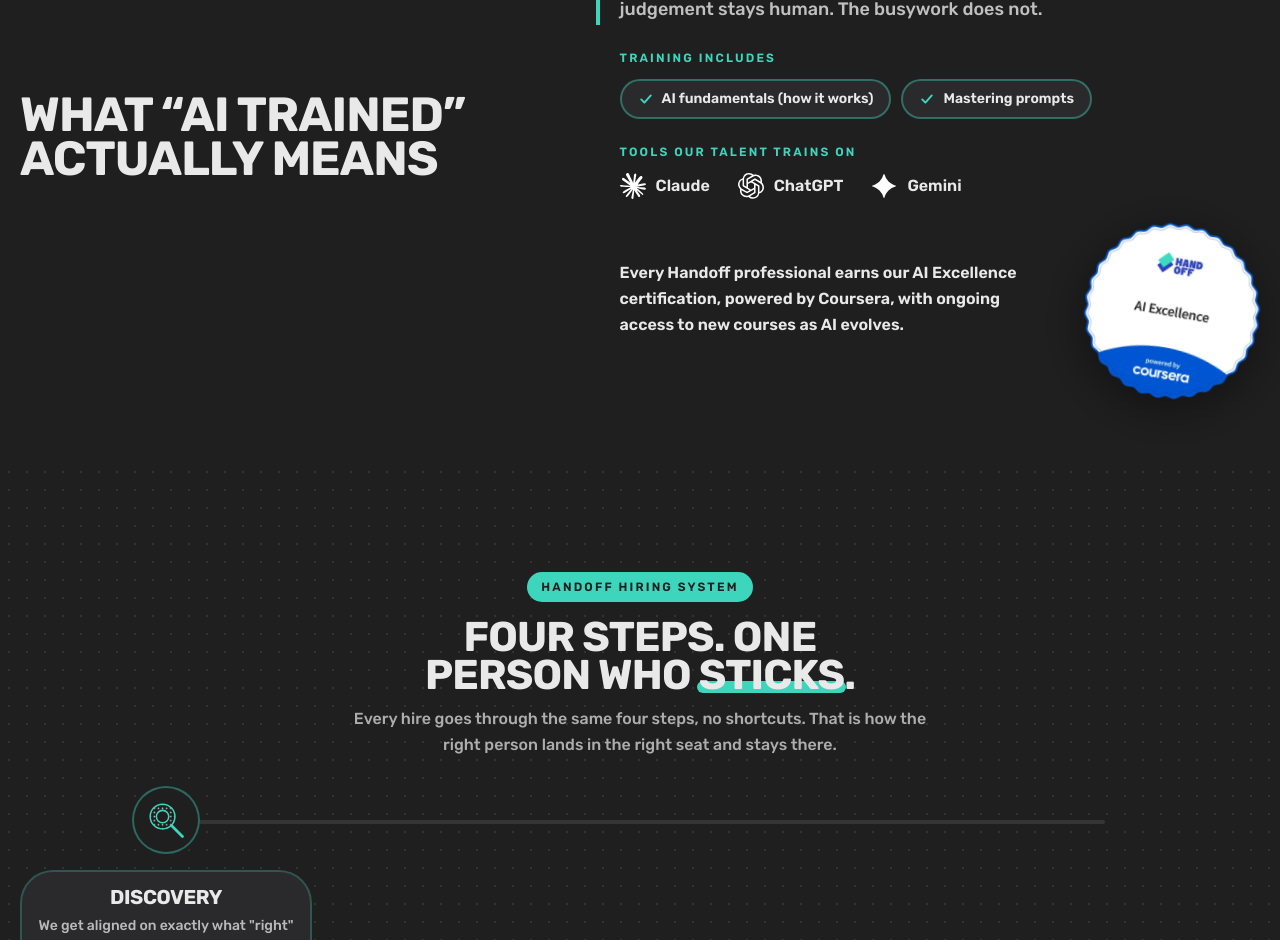
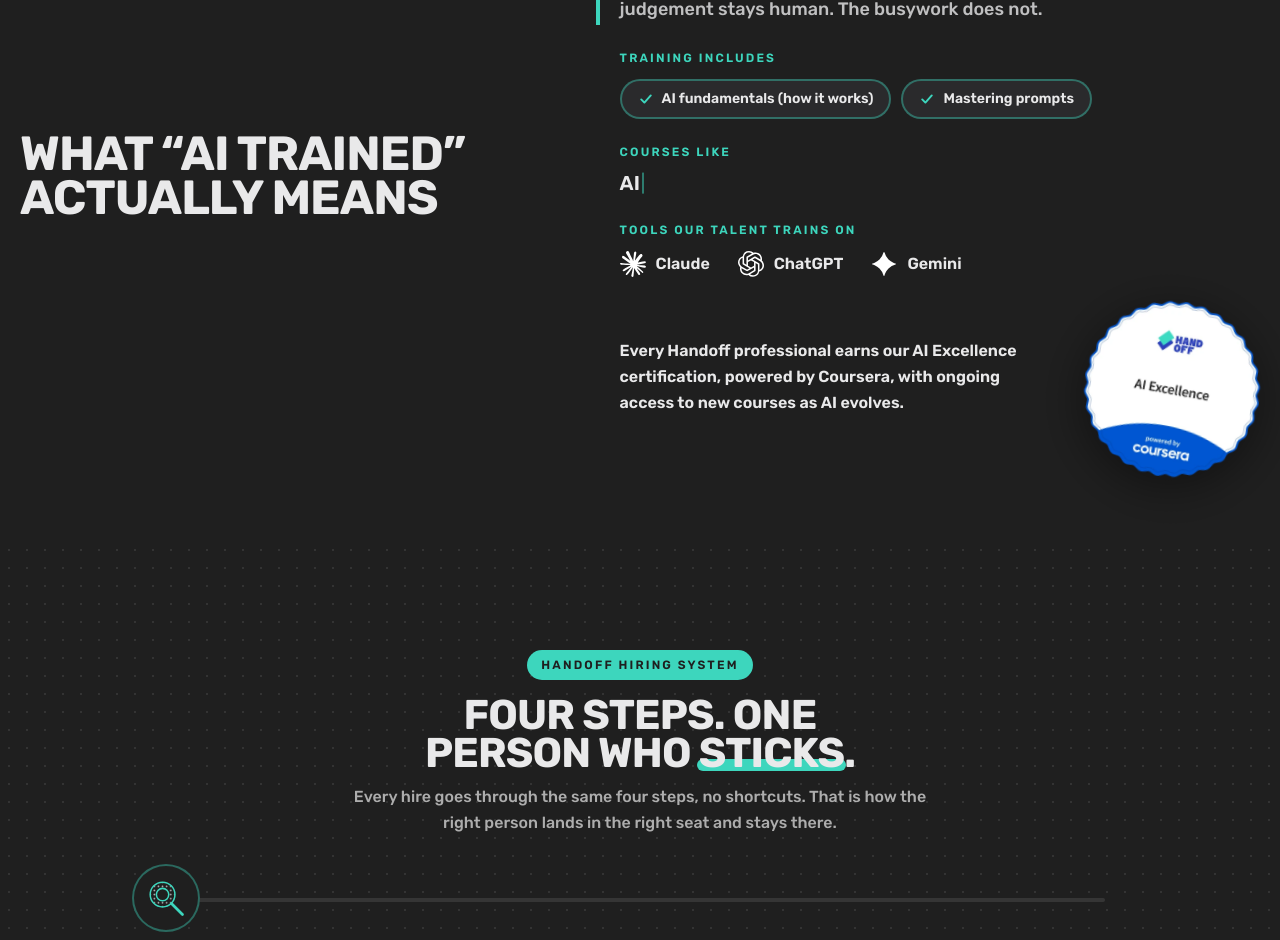
Before and after one commit to Integrated-Go-to-Market-Solutions/Handoff-Sandbox, a Next.js app: page / in a window 1280 px wide. Shown: the part 3413-4353 px from the top of the page. Built offline with nearby package versions, Linux system fonts and the light colour scheme.

Commit message:
Add looping course-name typing animation to AI Trained section

```diff
--- a/src/components/sections/ai-trained.tsx
+++ b/src/components/sections/ai-trained.tsx
@@ -1,5 +1,6 @@
 import Image from "next/image";
 import { Reveal } from "../reveal";
+import { TypingCycle } from "../typing-cycle";
 import { aiTrained } from "@/lib/content";
 
 /**
@@ -41,6 +42,14 @@
           </div>
 
           <div className="mt-6 pl-6">
+            <p className="eyebrow text-[0.72rem] tracking-[0.2em] text-cyan">{aiTrained.coursesLabel}</p>
+            <TypingCycle
+              phrases={aiTrained.courses}
+              className="mt-2 font-gotham text-lg font-semibold text-bone md:text-xl"
+            />
+          </div>
+
+          <div className="mt-6 pl-6">
             <p className="eyebrow text-[0.72rem] tracking-[0.2em] text-cyan">{aiTrained.toolsLabel}</p>
             <ul className="mt-3 flex flex-wrap items-center gap-x-4 gap-y-3 sm:gap-x-7">
               {aiTrained.tools.map((tool) => (
--- /dev/null
+++ b/src/components/typing-cycle.tsx
@@ -0,0 +1,95 @@
+"use client";
+
+import { useEffect, useRef, useState, useSyncExternalStore } from "react";
+
+const REDUCED = "(prefers-reduced-motion: reduce)";
+const subscribeReduced = (cb: () => void) => {
+  const mq = window.matchMedia(REDUCED);
+  mq.addEventListener("change", cb);
+  return () => mq.removeEventListener("change", cb);
+};
+
+const TYPE_MS = 45;
+const DELETE_MS = 22;
+const HOLD_MS = 1500;
+const GAP_MS = 350;
+
+/**
+ * Types each phrase, holds, deletes it and types the next, looping while
+ * on screen. Same conventions as the pricing TypedPoints: screen readers get
+ * the full list, the longest phrase reserves the space so nothing reflows,
+ * and reduced motion shows a static list instead.
+ */
+export function TypingCycle({ phrases, className = "" }: { phrases: string[]; className?: string }) {
+  const ref = useRef<HTMLSpanElement>(null);
+  const reduced = useSyncExternalStore(
+    subscribeReduced,
+    () => window.matchMedia(REDUCED).matches,
+    () => false,
+  );
+  const [inView, setInView] = useState(false);
+  const [index, setIndex] = useState(0);
+  const [shown, setShown] = useState(0);
+  const [deleting, setDeleting] = useState(false);
+
+  useEffect(() => {
+    const el = ref.current;
+    if (!el) return;
+    const io = new IntersectionObserver(([e]) => setInView(e.isIntersecting), { threshold: 0.4 });
+    io.observe(el);
+    return () => io.disconnect();
+  }, [reduced]);
+
+  useEffect(() => {
+    if (reduced || !inView) return;
+    const phrase = phrases[index];
+    let delay: number;
+    let next: () => void;
+    if (!deleting && shown < phrase.length) {
+      delay = TYPE_MS;
+      next = () => setShown((s) => s + 1);
+    } else if (!deleting) {
+      delay = HOLD_MS;
+      next = () => setDeleting(true);
+    } else if (shown > 0) {
+      delay = DELETE_MS;
+      next = () => setShown((s) => s - 1);
+    } else {
+      delay = GAP_MS;
+      next = () => {
+        setDeleting(false);
+        setIndex((i) => (i + 1) % phrases.length);
+      };
+    }
+    const t = window.setTimeout(next, delay);
+    return () => clearTimeout(t);
+  }, [reduced, inView, index, shown, deleting, phrases]);
+
+  if (reduced) {
+    return (
+      <ul className={`flex flex-wrap gap-x-3 gap-y-1.5 ${className}`}>
+        {phrases.map((p) => (
+          <li key={p} className="after:ml-3 after:text-cyan/60 after:content-['·'] last:after:content-none">
+            {p}
+          </li>
+        ))}
+      </ul>
+    );
+  }
+
+  const longest = phrases.reduce((a, b) => (b.length > a.length ? b : a), "");
+  const phrase = phrases[index];
+
+  return (
+    <span ref={ref} className={`relative inline-grid ${className}`}>
+      <span className="sr-only">{phrases.join(", ")}</span>
+      <span aria-hidden="true" className="invisible col-start-1 row-start-1">
+        {longest}
+      </span>
+      <span aria-hidden="true" className="col-start-1 row-start-1">
+        {phrase.slice(0, shown)}
+        <span className="ml-0.5 inline-block h-[1.05em] w-[2px] translate-y-[0.18em] animate-pulse bg-cyan" />
+      </span>
+    </span>
+  );
+}
--- a/src/lib/content.ts
+++ b/src/lib/content.ts
@@ -396,6 +396,15 @@
   body: "Every person we place already works with AI tools daily and knows where to use them and where not to. That is a hiring standard for us, not a feature we added. It is also why they move faster on the same work. The judgement stays human. The busywork does not.",
   topicsLabel: "Training includes",
   topics: ["AI fundamentals (how it works)", "Mastering prompts"],
+  coursesLabel: "Courses like",
+  /** PLACEHOLDER course names until the real catalogue is confirmed. */
+  courses: [
+    "AI Fundamentals: How AI Works",
+    "Mastering Prompts",
+    "AI for Everyday Workflows",
+    "Automating Tasks with AI Tools",
+    "Responsible AI Use",
+  ],
   toolsLabel: "Tools our talent trains on",
   /** Icons are LobeHub Icons (MIT), recoloured white: /public/images/ai-tools. */
   tools: [
```
Also changed, not shown: 1 other file (tests, documents, lock files or other folders).
